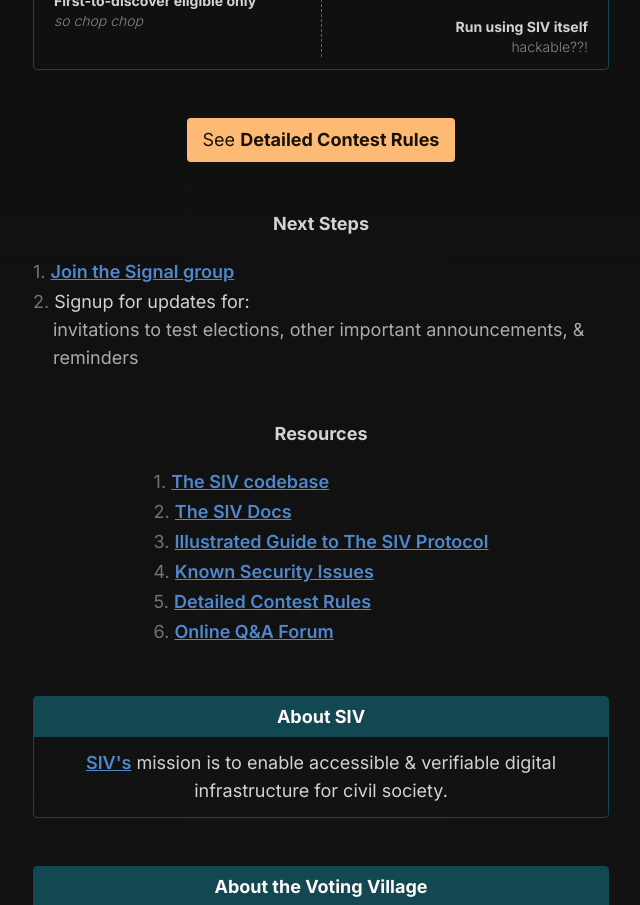
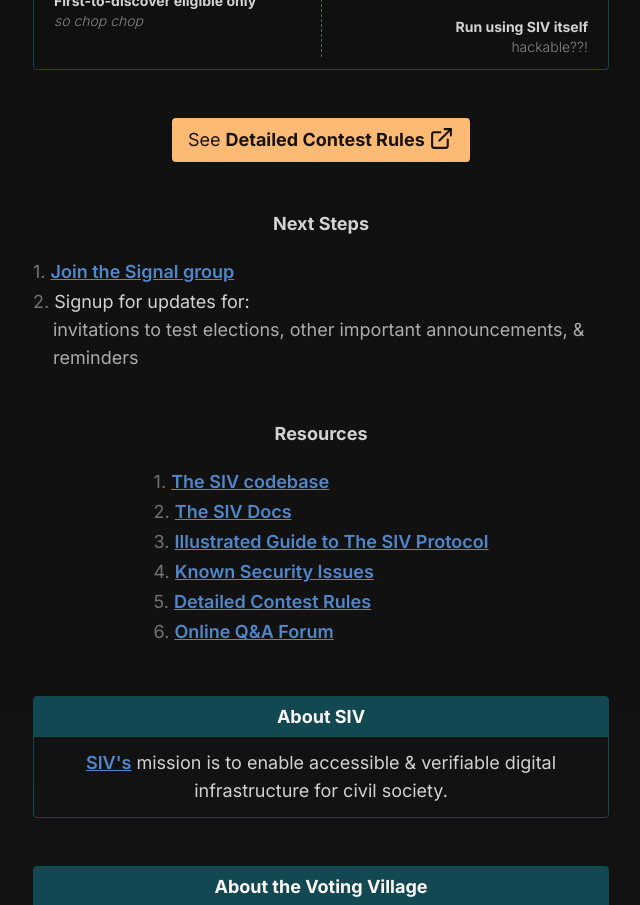
Before and after one commit to siv-org/hack.siv.org, a Next.js app: page / in a window 1280 px wide. Shown: the part 2420-3325 px from the top of the page, without its empty margins (319-959 px from the left). Built offline with nearby package versions, Linux system fonts and the light colour scheme.

Commit message:
External Link icon for Detail Rules btn

```diff
--- a/app/page.tsx
+++ b/app/page.tsx
@@ -6,6 +6,7 @@
 import Image from 'next/image'
 import { Countdown } from './Countdown'
 import { FaGithub } from 'react-icons/fa'
+import { FiExternalLink } from 'react-icons/fi'
 
 const deepTeal = '#114852'
 const deepRed = 'rgb(92, 1, 1)'
@@ -209,7 +210,11 @@
         target="_blank"
         className="bg-orange-300 text-black/90 px-4 py-2 rounded"
       >
-        See <b>Detailed Contest Rules</b>
+        See{' '}
+        <b>
+          Detailed Contest Rules{' '}
+          <FiExternalLink className="inline relative bottom-[3px] text-[25px]" />
+        </b>
       </a>
 
       <div>
```
